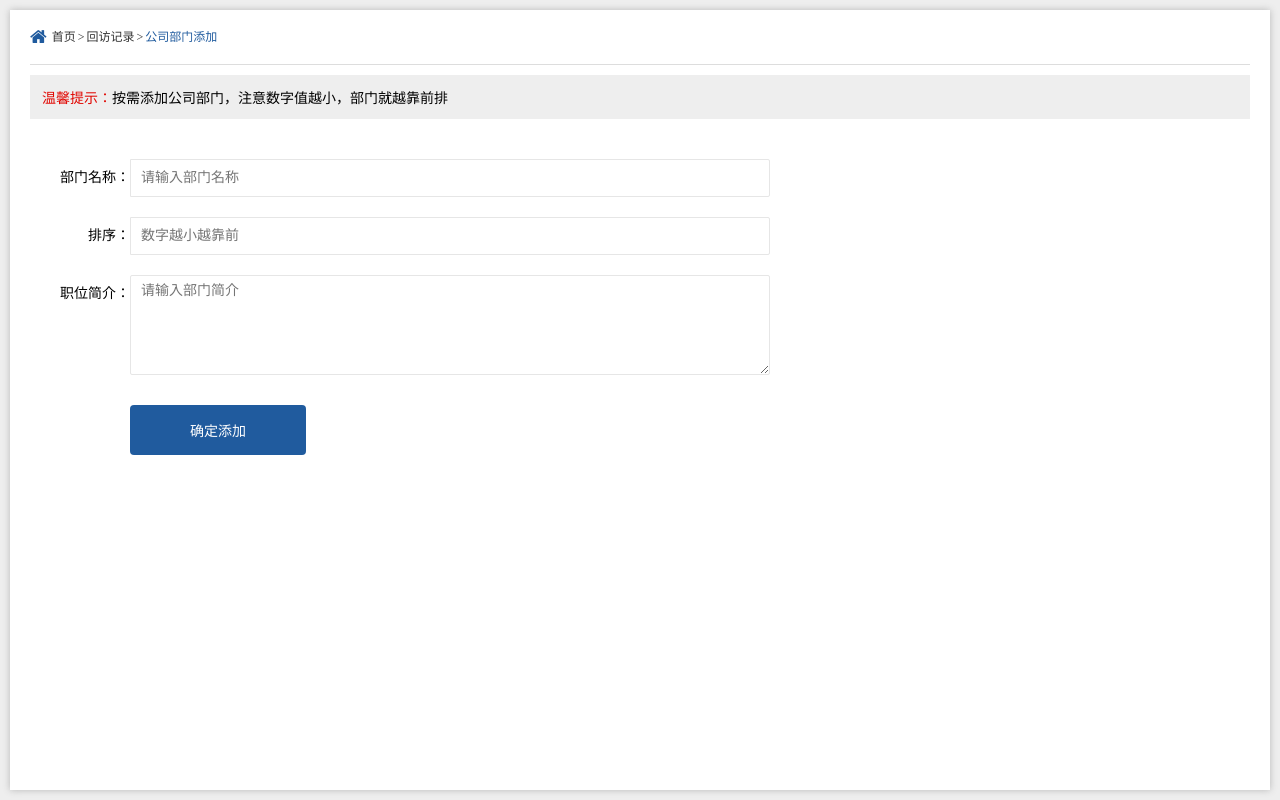
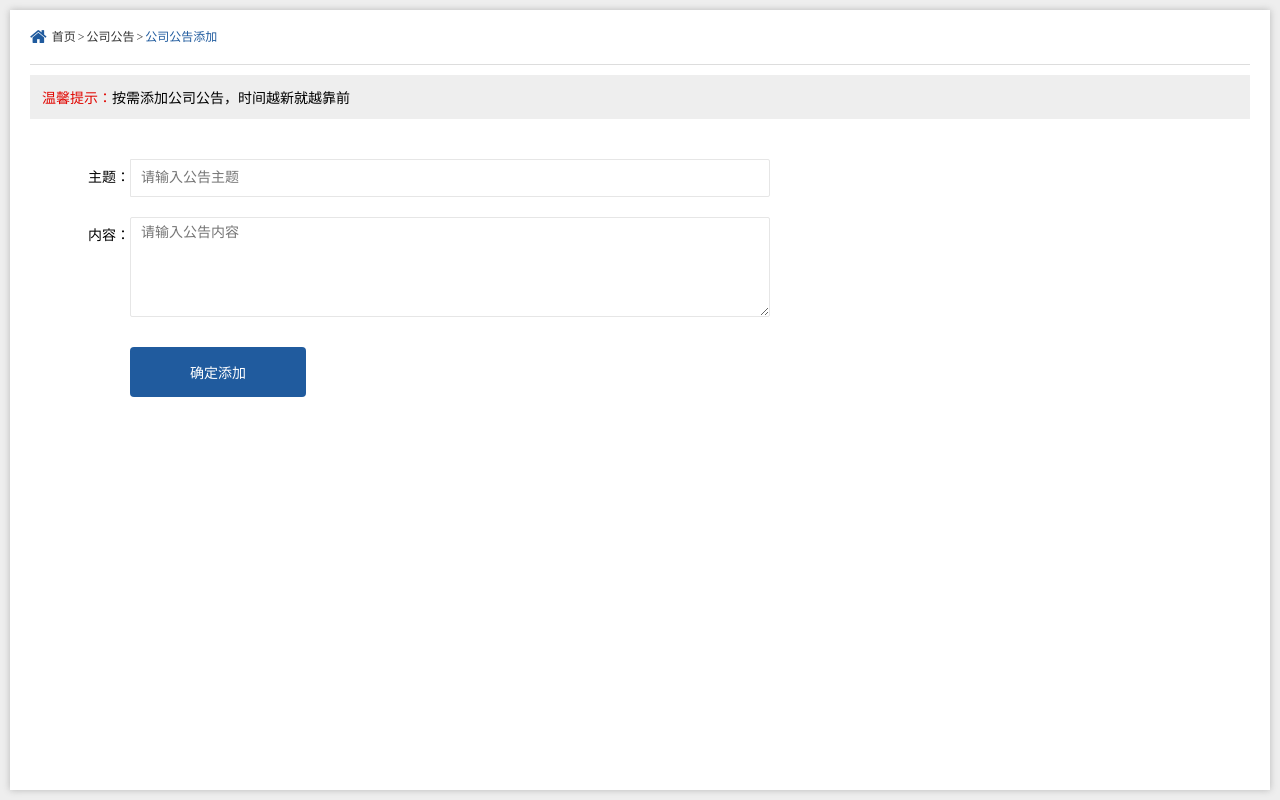
Before and after one commit to michealuo/oa, a Django app: template notice/templates/notice/notice_add.html in a window 1280 px wide. Run offline with Django 3.2, Linux system fonts and the light colour scheme; the template is opened without the code that fills it, so the values that code supplies are empty.

Commit message:
通知公告修改

```diff
--- a/notice/templates/notice/notice_add.html
+++ b/notice/templates/notice/notice_add.html
@@ -29,32 +29,26 @@
         <div class="zy_weizhi bord_b">
             <i class="fa fa-home fa-3x"></i>
             <a>首页</a>
-            <a>回访记录</a>
-            <span>公司部门添加</span>
+            <a>公司公告</a>
+            <span>公司公告添加</span>
         </div>
         <!-- 内容 -->
         <div class="wenxts_ke">
-            <p><i>温馨提示：</i>按需添加公司部门，注意数字值越小，部门就越靠前排</p>
+            <p><i>温馨提示：</i>按需添加公司公告，时间越新就越靠前</p>
         </div>
         <div class="kehubh_tj_k">
             <form class="layui-form layui-form-pane" action="">
             <ul>
                 <li>
-                    <div class="left">部门名称：</div>
+                    <div class="left">主题：</div>
                     <div class="right">
-                        <input type="text" name="title" required lay-verify="required" placeholder="请输入部门名称" autocomplete="off" class="layui-input">
+                        <input type="text" name="title" required lay-verify="required" placeholder="请输入公告主题" autocomplete="off" class="layui-input">
                     </div>
                 </li>
                 <li>
-                    <div class="left">排序：</div>
+                    <div class="left">内容：</div>
                     <div class="right">
-                        <input type="text" name="title" required lay-verify="required" placeholder="数字越小越靠前" autocomplete="off" class="layui-input">
-                    </div>
-                </li>
-                <li>
-                    <div class="left">职位简介：</div>
-                    <div class="right">
-                        <textarea name="" required lay-verify="required" placeholder="请输入部门简介" class="layui-textarea"></textarea>
+                        <textarea name="" required lay-verify="required" placeholder="请输入公告内容" class="layui-textarea"></textarea>
                     </div>
                 </li>
                 <li>
--- a/notice/urls.py
+++ b/notice/urls.py
@@ -4,4 +4,5 @@ from . import views
 urlpatterns = [
     url('^$', views.index_view),
     url('^notice$', views.notice_view),
+    url('^notice_add$', views.notice_add_view),
 ]
--- a/notice/views.py
+++ b/notice/views.py
@@ -9,3 +9,7 @@ def index_view(request):
 
 def notice_view(request):
     return render(request, "notice/GongGao.html")
+
+
+def notice_add_view(request):
+    return render(request, "notice/notice_add.html")
```
Also changed, not shown: notice/templates/notice/GongGao.html (+10 -1 lines).
